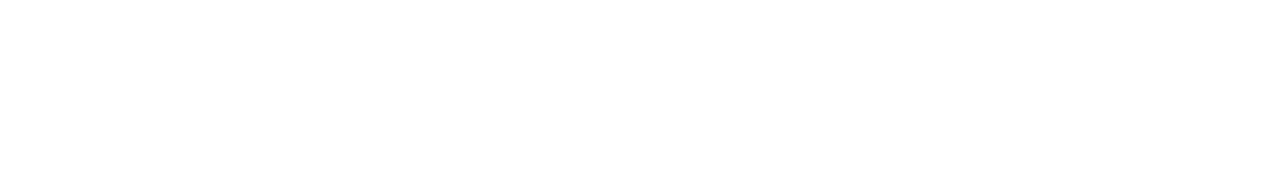
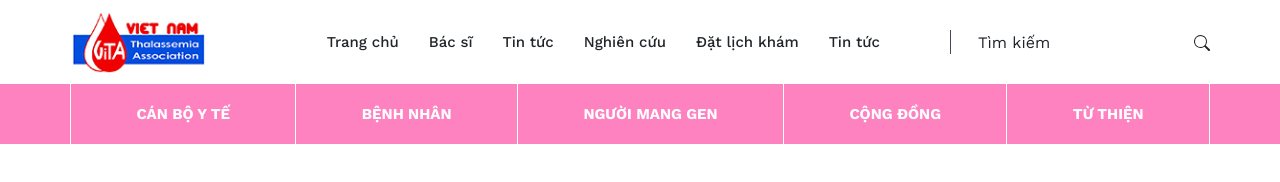
Before and after one commit to Gnoud98/vita, a plain HTML site: page index.html in a window 1280 px wide. Drawn offline with Linux system fonts and the light colour scheme.

Commit message:
file
update file

```diff
--- a/index.html
+++ b/index.html
@@ -0,0 +1,125 @@
+<!DOCTYPE html>
+<html lang="en">
+
+<head>
+    <meta charset="UTF-8">
+    <meta http-equiv="X-UA-Compatible" content="IE=edge">
+    <meta name="viewport" content="width=device-width, initial-scale=1.0">
+    <link rel="stylesheet" href="./fe-library/animate.min.css">
+    <link rel="stylesheet" href="./fe-library/bootstrap.min.css">
+    <link rel="stylesheet" href="./fe-library/flickity.min.css">
+    <link rel="stylesheet" href="./scss/style.css">
+    <title>Trang chủ</title>
+</head>
+
+<body>
+    <header>
+        <div class="header__wrapper">
+            <div class="container d-flex justify-content-between align-items-center">
+                <div class="header__logo">
+                    <a href="">
+                        <img src="./images/logo.png" alt="">
+                    </a>
+                </div>
+                <div class="header__right">
+                    <div class="header__right-nav">
+                        <ul>
+                            <li>
+                                <a href="">
+                                    Trang chủ
+                                </a>
+                            </li>
+                            <li>
+                                <a href="">
+                                    Bác sĩ
+                                </a>
+                            </li>
+                            <li>
+                                <a href="">
+                                    Tin tức
+                                </a>
+                            </li>
+                            <li>
+                                <a href="">
+                                    Nghiên cứu
+                                </a>
+                            </li>
+                            <li>
+                                <a href="">
+                                    Đặt lịch khám
+                                </a>
+                            </li>
+                            <li>
+                                <a href="">
+                                    Tin tức
+                                </a>
+                            </li>
+                        </ul>
+                    </div>
+                    <div class="header__right-search">
+                        <form action="">
+                            <input type="text" placeholder="Tìm kiếm">
+                            <button type="submit">
+                                <svg xmlns="http://www.w3.org/2000/svg" width="16" height="16"
+                                    fill="currentColor" class="bi bi-search" viewBox="0 0 16 16">
+                                    <path
+                                        d="M11.742 10.344a6.5 6.5 0 1 0-1.397 1.398h-.001c.03.04.062.078.098.115l3.85 3.85a1 1 0 0 0 1.415-1.414l-3.85-3.85a1.007 1.007 0 0 0-.115-.1zM12 6.5a5.5 5.5 0 1 1-11 0 5.5 5.5 0 0 1 11 0z" />
+                                </svg>
+                            </button>
+                        </form>
+                    </div>
+                </div>
+            </div>
+        </div>
+        <div class="header__nav-secondary">
+            <div class="container">
+                <ul>
+                    <li>
+                        <a href="">
+                            Cán bộ y tế
+                        </a>
+                    </li>
+                    <li>
+                        <a href="">
+                            Bệnh nhân
+                        </a>
+                    </li>
+                    <li>
+                        <a href="">
+                            Người mang gen
+                        </a>
+                    </li>
+                    <li>
+                        <a href="">
+                            Cộng đồng
+                        </a>
+                    </li>
+                    <li>
+                        <a href="">
+                            Từ thiện
+                        </a>
+                    </li>
+
+                </ul>
+            </div>
+        </div>
+    </header>
+
+    <main>
+
+    </main>
+
+
+
+    <footer>
+
+    </footer>
+
+    <script src="./fe-library/jquery.min.js"></script>
+    <script src="./fe-library/flickity.pkgd.min.js"></script>
+    <script src="./fe-library/bootstrap.min.js"></script>
+    <script src="./fe-library/wow.min.js"></script>
+    <script src="./js/index.js"></script>
+</body>
+
+</html>
--- a/scss/_fonts.scss
+++ b/scss/_fonts.scss
@@ -1,6 +1,21 @@
 /****************FONT*****************/
 @font-face {
-    font-family: "Inter";
-    src: url(../fonts/Inter-Medium.ttf);
+    font-family: "WorkSans";
+    src: url(../fonts/WorkSans-Regular.ttf);
+    font-weight: 400;
+}
+@font-face {
+    font-family: "WorkSans";
+    src: url(../fonts/WorkSans-Medium.ttf);
     font-weight: 500;
 }
+@font-face {
+    font-family: "WorkSans";
+    src: url(../fonts/WorkSans-SemiBold.ttf);
+    font-weight: 600;
+}
+@font-face {
+    font-family: "WorkSans";
+    src: url(../fonts/WorkSans-Bold.ttf);
+    font-weight: 700;
+}
--- a/scss/style.scss
+++ b/scss/style.scss
@@ -16,7 +16,6 @@ html {
    --primary-color:#fe82c0;
    --text-color:#454955;
    --pink-light:#fff2f9;
-   --pink-heavy:#fe82c0;
 }
 @media (min-width: 992px) {
     .gutter-20 {
@@ -47,7 +46,7 @@ html {
 }
 
 body {
-    font-family: "";
+    font-family: "WorkSans";
     font-weight: 400;
     font-size: 16px;
     line-height: 1.5;
@@ -58,8 +57,85 @@ body.hidden {
 .container {
     padding: 0 15px;
     @media (min-width: 1200px) {
-        max-width: 1200px;
+        max-width: 1170px;
         width: 100%;
     }
 }
 /*--------------HEADER----------------*/
+.header__wrapper{
+    padding: 1rem 0;
+    .header__logo{
+        max-width: 13.7rem;
+    }
+    .header__right{
+        display:flex;
+        align-items:center;
+        &-nav{
+            ul{
+                display:flex;
+                justify-content:center;
+                align-items:center;
+                gap: 0 3rem;
+                li{
+                    font-size: 15px;
+                    font-weight: 500;
+                     @extend %smooth-trans;
+                     &:hover{
+                         color: var(--primary-color);
+                     }
+                }
+            }
+        }
+        &-search{
+            margin-left: 7rem;
+            form{
+                padding-left: 2.5rem;
+                border-left: 1px solid var(--text-color);
+                display:flex;
+                justify-content:space-between;
+                input{
+                    border: none;
+                }
+                button{
+                    &:hover{
+                        svg{
+
+                            path{
+                                fill: var(--primary-color);
+                            }
+                        }
+                    }
+                }
+            }
+        }
+    }
+}
+.header__nav-secondary{
+    background: var(--primary-color);
+    height: 6rem;
+    line-height: 6rem;
+    ul{
+        display:flex;
+        align-items:center;
+        li{
+            flex: 1 1 auto;
+            text-align: center;
+            color: #fff;
+             text-transform: uppercase;
+             font-size: 15px;
+             font-weight: 700;
+             border-left: 1px solid #fff;
+              @extend %smooth-trans;
+             &:last-child{
+                 border-right: 1px solid #fff;
+             }
+             a{
+                 display: block;
+             }
+             &:hover{
+                 color: var(--primary-color);
+                 background: #f5f5f5;
+             }
+        }
+    }
+}
```
Also changed, not shown: fonts/Inter-Medium.ttf (deleted), fonts/WorkSans-Bold.ttf (added), fonts/WorkSans-Medium.ttf (added), fonts/WorkSans-Regular.ttf (added), fonts/WorkSans-SemiBold.ttf (added), images/logo.png (added), images/sv-img1.png (added), images/sv-img2.png (added), images/sv-img3.png (added), images/sv-img4.png (added), images/sv-img5.png (added), scss/style.css (added), 1 other file.
